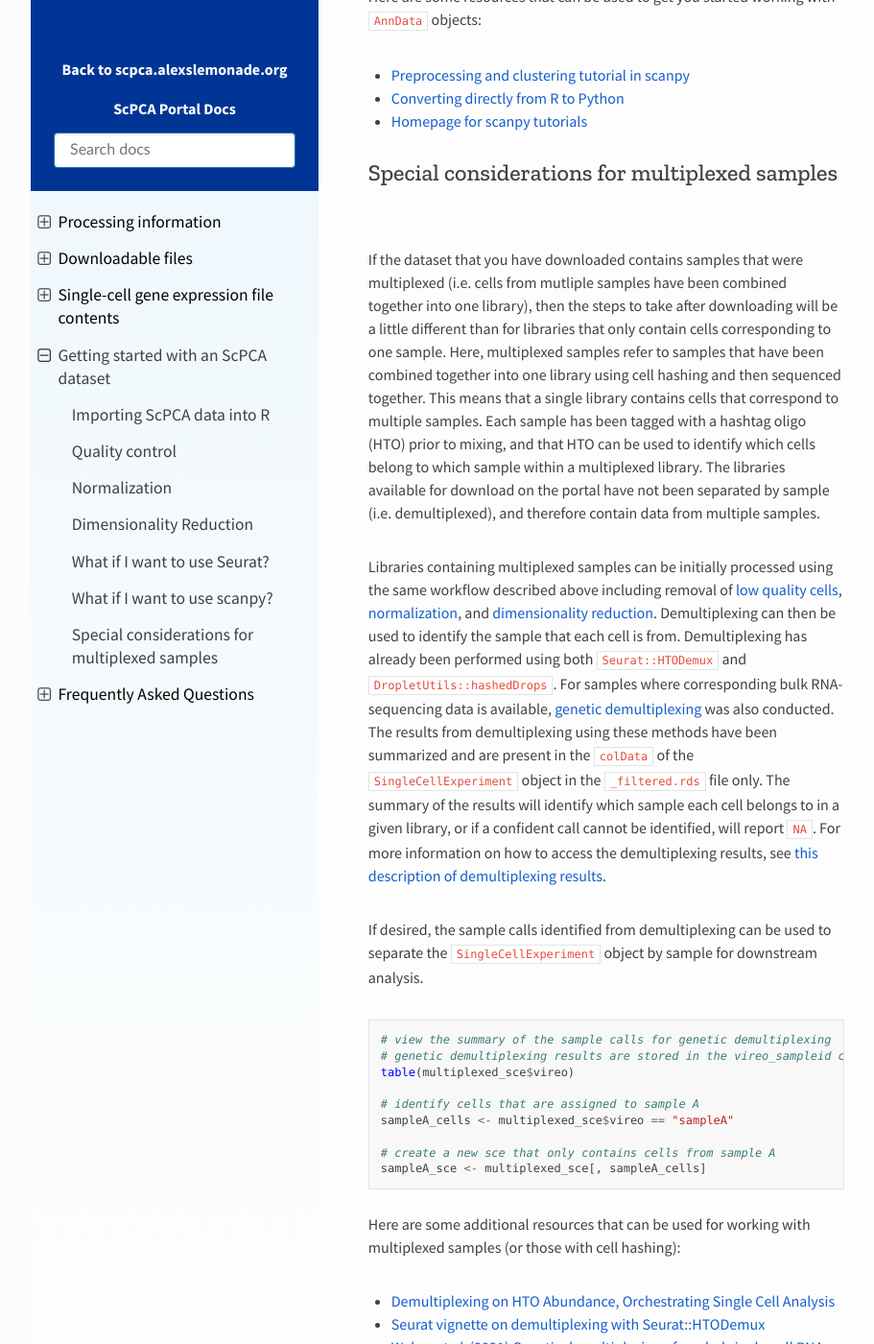
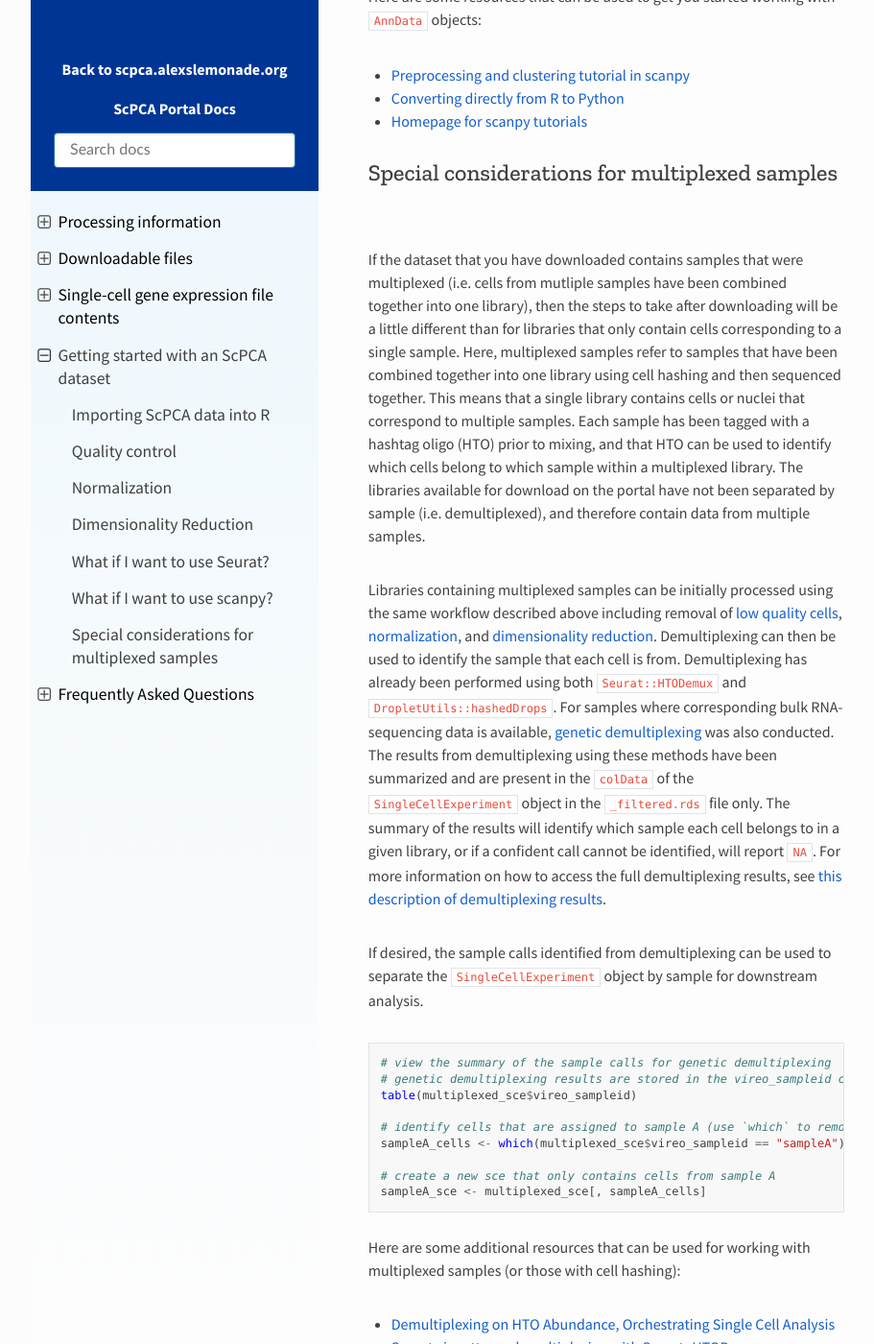
Before and after one commit to DongzeHE/scpca-docs, a Sphinx documentation site: the page built from docs/getting_started.md, in a window 1280 px wide and 1400 px high, scrolled down 5557 px. Shown: the whole window at 96% size, without its empty margins (158-1069 px from the left). Built offline with Sphinx 7.4.7 and the Read the Docs theme 2.0.0, drawn with Linux system fonts in a browser that asks for light colours.

Commit message:
Apply suggestions from code review
Co-authored-by: Joshua Shapiro <josh.shapiro@ccdatalab.org>

````diff
--- a/docs/getting_started.md
+++ b/docs/getting_started.md
@@ -164,9 +164,9 @@ Here are some resources that can be used to get you started working with `AnnDat
 
 ## Special considerations for multiplexed samples
 
-If the dataset that you have downloaded contains samples that were multiplexed (i.e. cells from mutliple samples have been combined together into one library), then the steps to take after downloading will be a little different than for libraries that only contain cells corresponding to one sample.
+If the dataset that you have downloaded contains samples that were multiplexed (i.e. cells from mutliple samples have been combined together into one library), then the steps to take after downloading will be a little different than for libraries that only contain cells corresponding to a single sample.
 Here, multiplexed samples refer to samples that have been combined together into one library using cell hashing and then sequenced together.
-This means that a single library contains cells that correspond to multiple samples.
+This means that a single library contains cells or nuclei that correspond to multiple samples.
 Each sample has been tagged with a hashtag oligo (HTO) prior to mixing, and that HTO can be used to identify which cells belong to which sample within a multiplexed library.
 The libraries available for download on the portal have not been separated by sample (i.e. demultiplexed), and therefore contain data from multiple samples.
 
@@ -176,17 +176,17 @@ Demultiplexing has already been performed using both [`Seurat::HTODemux`](https:
 For samples where corresponding bulk RNA-sequencing data is available, {ref}`genetic demultiplexing <processing_information:Genetic demultiplexing>` was also conducted.
 The results from demultiplexing using these methods have been summarized and are present in the `colData` of the `SingleCellExperiment` object in the `_filtered.rds` file only.
 The summary of the results will identify which sample each cell belongs to in a given library, or if a confident call cannot be identified, will report `NA`.
-For more information on how to access the demultiplexing results, see {ref}`this description of demultiplexing results <sce_file_contents:demultiplexing results>`.
+For more information on how to access the full demultiplexing results, see {ref}`this description of demultiplexing results <sce_file_contents:demultiplexing results>`.
 
 If desired, the sample calls identified from demultiplexing can be used to separate the `SingleCellExperiment` object by sample for downstream analysis.
 
 ```r
 # view the summary of the sample calls for genetic demultiplexing
 # genetic demultiplexing results are stored in the vireo_sampleid column found in the colData
-table(multiplexed_sce$vireo)
+table(multiplexed_sce$vireo_sampleid)
 
-# identify cells that are assigned to sample A
-sampleA_cells <- multiplexed_sce$vireo == "sampleA"
+# identify cells that are assigned to sample A (use `which` to remove NA)
+sampleA_cells <- which(multiplexed_sce$vireo_sampleid == "sampleA")
 
 # create a new sce that only contains cells from sample A
 sampleA_sce <- multiplexed_sce[, sampleA_cells]
````
